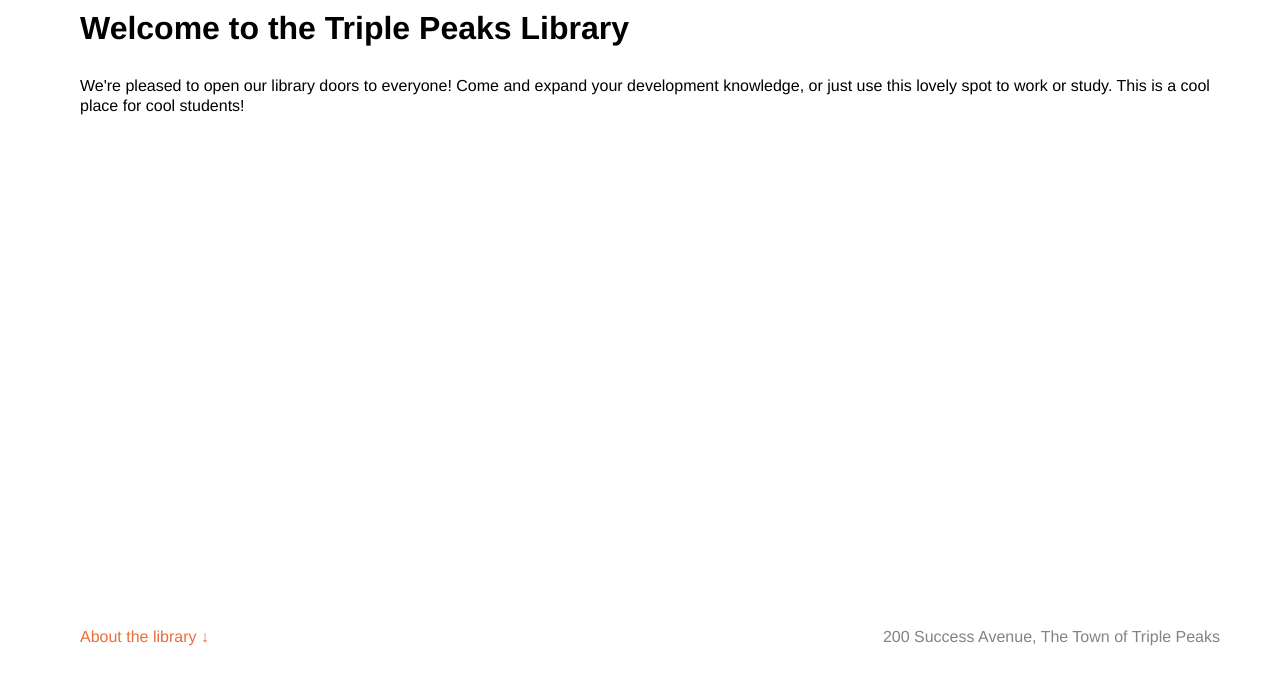
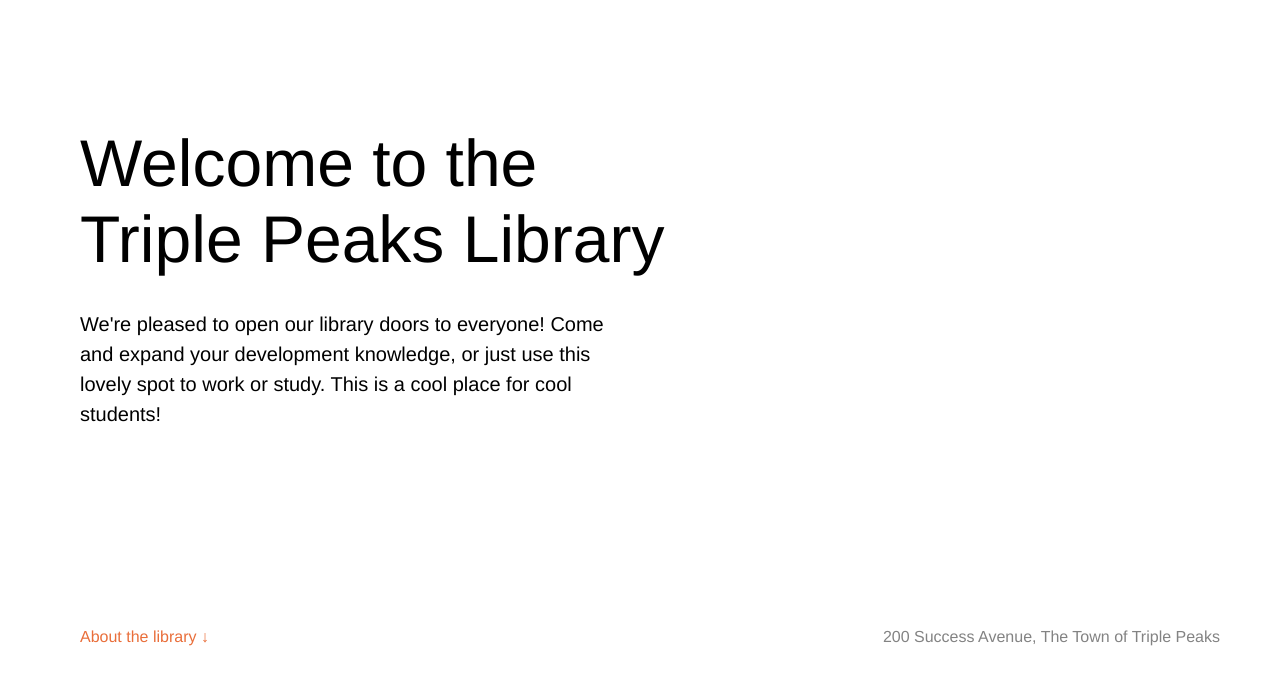
Before and after one commit to JuliaOldman0/tripleten-projects, a plain HTML site: page se_project_library/index.html in a window 1280 px wide. Shown: the part 113-798 px from the top of the page. Drawn offline with Linux system fonts and the light colour scheme; a web font is replaced by a local one.

Commit message:
finished project 1 stage 1

```diff
--- a/se_project_library/styles/style.css
+++ b/se_project_library/styles/style.css
@@ -2,7 +2,7 @@
   min-width: 1300px;
   max-width: 1600px;
   margin: 0 auto;
-  font-family:  "Helvetica Neue", Arial, sans-serif;
+  font-family: "Helvetica Neue", Arial, sans-serif;
   font-size: 16px;
   line-height: 20px;
 }
@@ -19,9 +19,20 @@
 }
 
 .header__title {
+  font-size: 66px;
+  line-height: 76px;
+  font-weight: 500;
+  color: #000000;
+  margin: 128px 0 0;
+  max-width: 601px;
 }
 
 .header__description {
+  font-size: 20px;
+  line-height: 30px;
+  color: #000000;
+  margin: 32px 0 0;
+  max-width: 532px;
 }
 
 .header__image {
```
Also changed, not shown: 1 other file.
